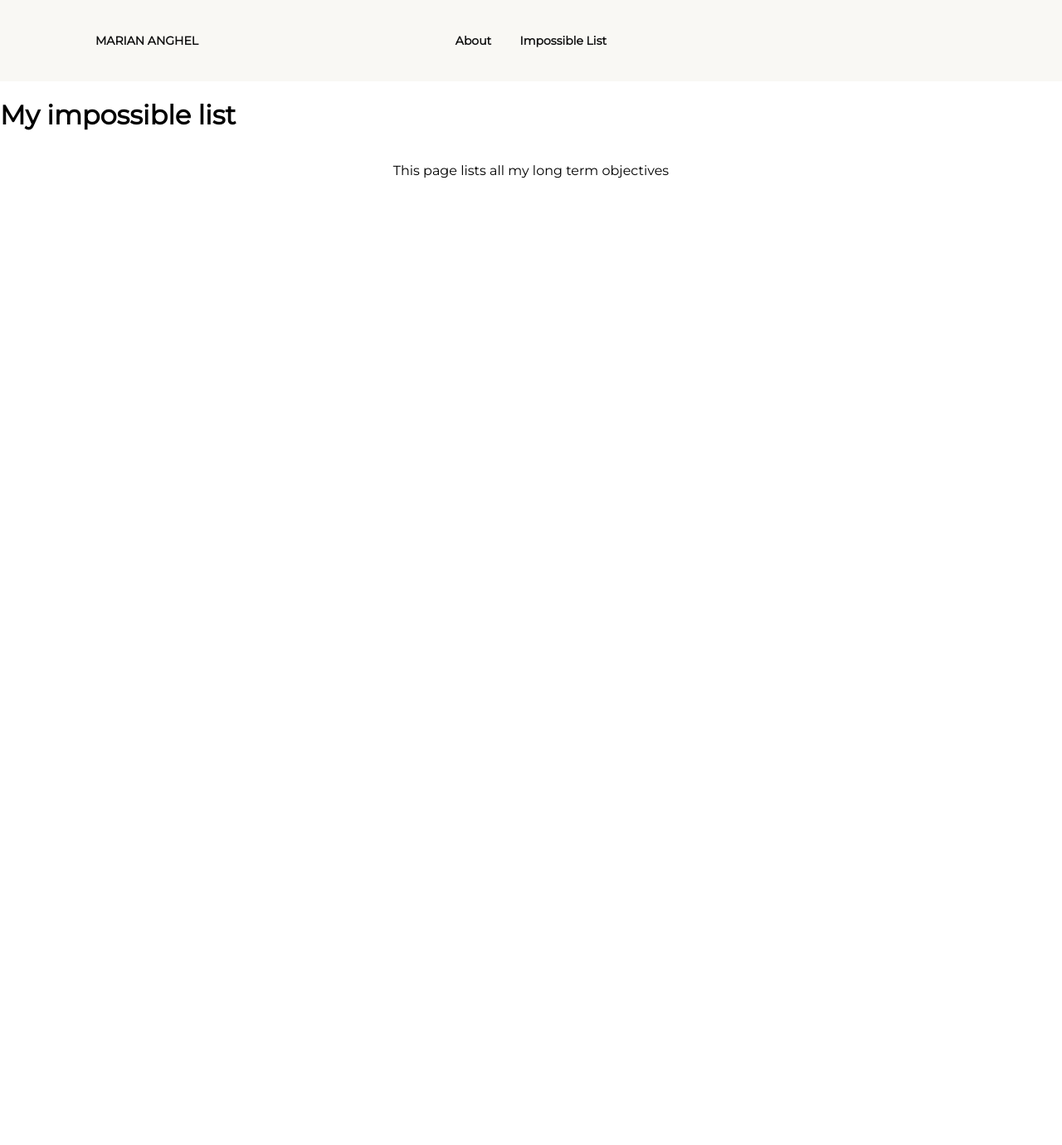
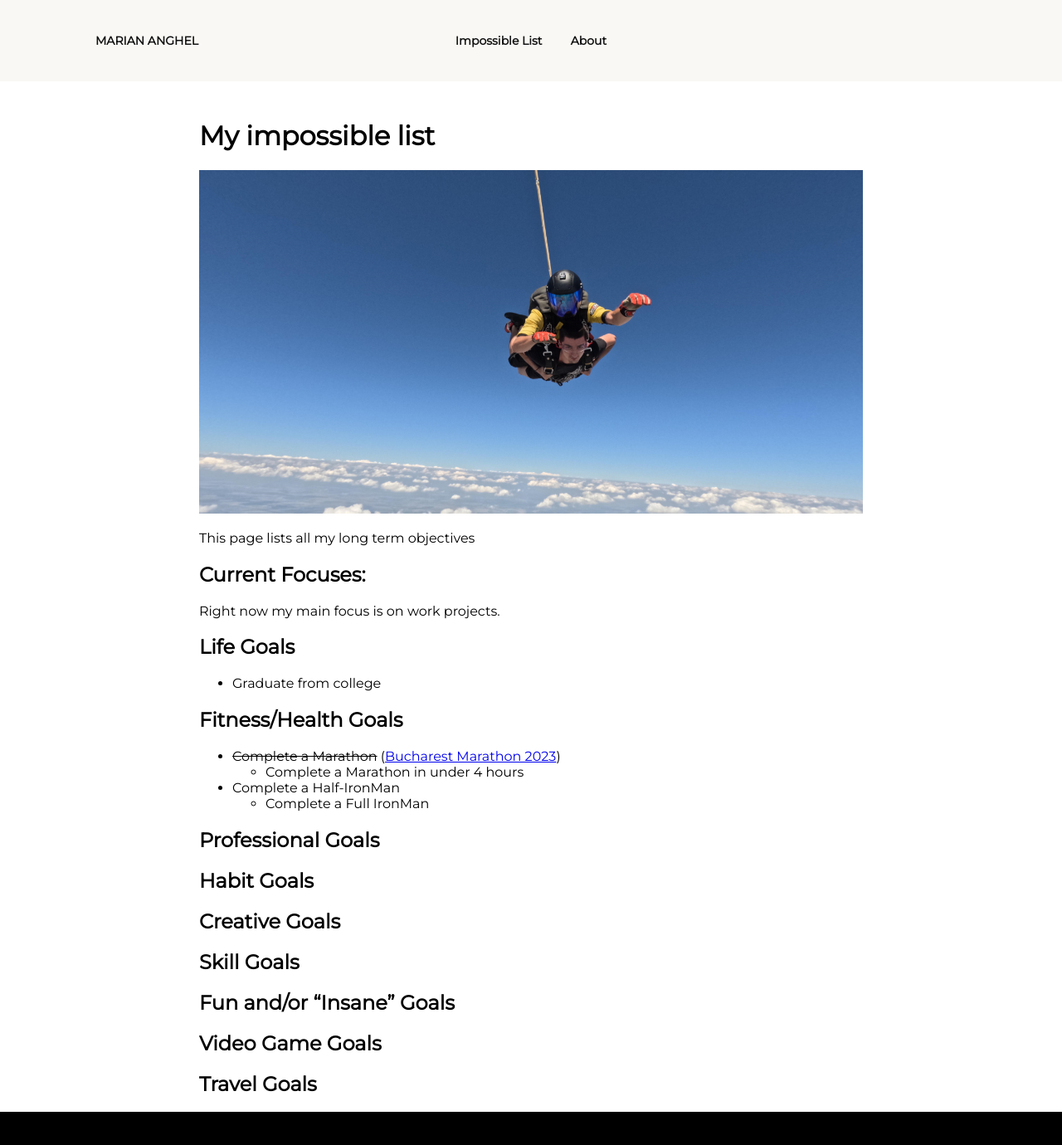
Before and after one commit to anghelmarian/anghelmarian.github.io, a Jekyll site: the page built from impossible.md, in a window 1280 px wide. Shown: the whole page at 83% size. Built offline with Jekyll 4.4.1, drawn with Linux system fonts in a browser that asks for light colours; before the commit the page ends 900 px from its top, so only the background shows below that.

Commit message:
added pages + footer

```diff
--- a/_data/navigation.yml
+++ b/_data/navigation.yml
@@ -1,4 +1,4 @@
+- name: Impossible List
+  link: /impossible.html
 - name: About
   link: /about.html
-- name: Impossible List
-  link: /impossible.html
--- /dev/null
+++ b/_includes/footer.html
@@ -0,0 +1,2 @@
+<footer id="footer">
+</footer>
--- a/_layouts/default.html
+++ b/_layouts/default.html
@@ -6,7 +6,12 @@
     <link rel="stylesheet" href="/assets/css/styles.css">
   </head>
   <body>
+	<div id="page-container">
 	{% include navigation.html %}
-    {{ content }}
+		<div id="content-wrap">
+		{{ content }}
+		</div>
+	{% include footer.html %}
+	</div>
   </body>
 </html>
--- a/_sass/main.scss
+++ b/_sass/main.scss
@@ -8,17 +8,13 @@ html, body {
 	height: 100%;
 }
 
-body {
-  display: flex; /* or css grid for more intricate layouts */
-  flex-direction: column;
-}
-
-p {
+nav {
 	text-align: center;
 }
 
-nav {
-	text-align: center;
+img {
+	max-width: 1000px;
+	width: 100%;
 }
 
 .header {
@@ -69,3 +65,27 @@ nav {
     }
   }
 }
+
+#page-container {
+  position: relative;
+  min-height: 100vh;
+}
+
+#content-wrap {
+  padding-bottom: 2.5rem;    /* Footer height */
+  max-width: 800px;
+  margin-right: auto;
+  margin-left: auto;
+  padding-left: 27px;
+  padding-right: 27px;
+  padding-top: 25px;
+}
+
+#footer {
+  position: absolute;
+  bottom: 0;
+  width: 100%;
+  height: 2.5rem;            /* Footer height */
+  background-color: black;
+  text-align: center;
+}
--- a/impossible.md
+++ b/impossible.md
@@ -4,4 +4,33 @@ title: Impossible list
 ---
 # My impossible list
 
+![me skydiving](assets/images/skydiving_jump.jpg)
+
 This page lists all my long term objectives
+
+## Current Focuses:
+
+Right now my main focus is on work projects.
+
+## Life Goals
+- Graduate from college
+
+## Fitness/Health Goals
+- ~~Complete a Marathon~~ ([Bucharest Marathon 2023](https://www.myrace.gr/ro/race/7059/results.html))
+	- Complete a Marathon in under 4 hours
+- Complete a Half-IronMan
+	- Complete a Full IronMan
+
+## Professional Goals
+
+## Habit Goals
+
+## Creative Goals
+
+## Skill Goals
+
+## Fun and/or “Insane” Goals
+
+## Video Game Goals
+
+## Travel Goals
```
Also changed, not shown: assets/images/skydiving_jump.JPG (added), 6 other files.
